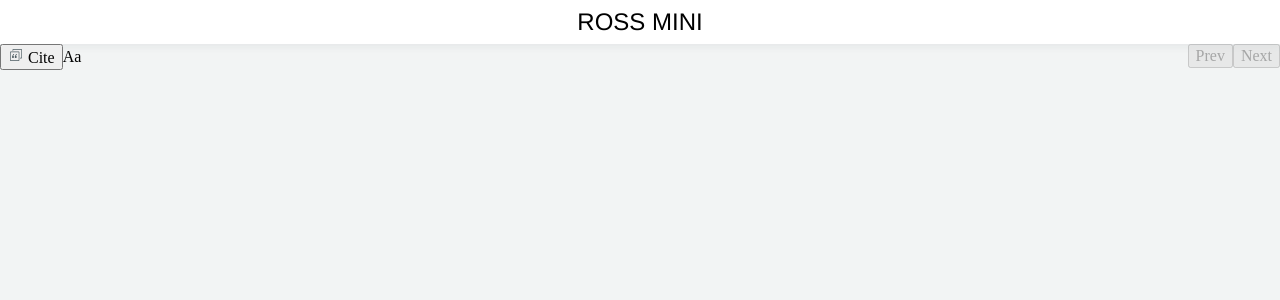
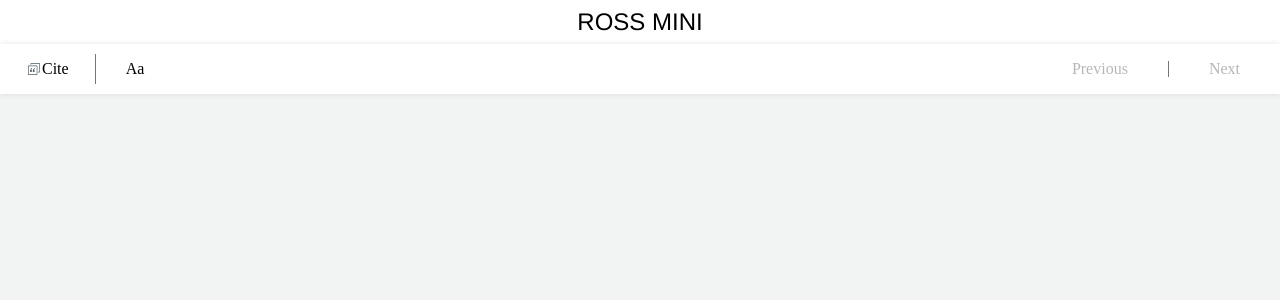
Before and after one commit to nickyiliwang/mike-ross, a React (Vite) app: page /doc/1 in a window 1280 px wide. Shown: the top 300 px of the page. Built offline with nearby package versions, Linux system fonts and the light colour scheme; no server answers.

Commit message:
working on single page css

```diff
--- a/src/components/DisplaySingleDoc.js
+++ b/src/components/DisplaySingleDoc.js
@@ -18,7 +18,7 @@ const DisplaySingleDoc = ({
   return (
     <div className="list-of-documents">
       <div onClick={handleOnClick} className="list-top-doc">
-        <h3>{shortTitle}</h3>
+        <h2>{shortTitle}</h2>
         <div className="meta-text">
           <p>{courtName}</p>
           <div className="vr"></div>
--- a/src/components/DisplaySinglePageDoc.js
+++ b/src/components/DisplaySinglePageDoc.js
@@ -17,18 +17,12 @@ const DisplaySinglePageDoc = ({
   };
 
   return (
-    <div className='single-page-content'>
+    <div className="single-page-content">
       <div className="single-top-doc">
         <p>{citation}</p>
         <h2>{isFullTitle ? title : shortTitle}</h2>
         <p>{courtName}</p>
         <p>{date}</p>
-      </div>
-
-      <div>
-        <button className="show-full-title" onClick={handleOnClick}>
-          {isFullTitle ? "Hide Full Title" : "Show Full Title"}
-        </button>
       </div>
 
       <div
@@ -38,6 +32,9 @@ const DisplaySinglePageDoc = ({
           fontFamily: `${fontFamilyValue}`
         }}
       >
+        <button className="show-full-title" onClick={handleOnClick}>
+          {isFullTitle ? "Hide Full Title" : "Show Full Title"}
+        </button>
         {passages.map((passage, i) => {
           return (
             <p key={i} className="single-passages-content">
--- a/src/components/dropdown/Dropdown.js
+++ b/src/components/Dropdown.js
@@ -1,5 +1,4 @@
 import React from "react";
-import "./dropdown.scss";
 
 const Dropdown = ({ setFontSizeValue, setFontFamilyValue }) => {
   const handleOnFontSizeChange = e => {
@@ -10,8 +9,7 @@ const Dropdown = ({ setFontSizeValue, setFontFamilyValue }) => {
   };
 
   return (
-    <div>
-      <div>
+      <div className="dropdown-button">
         <label className="dropdown">
           <div className="dd-button">Aa</div>
 
@@ -93,7 +91,6 @@ const Dropdown = ({ setFontSizeValue, setFontFamilyValue }) => {
           </ul>
         </label>
       </div>
-    </div>
   );
 };
 
--- a/src/pages/single-doc.js
+++ b/src/pages/single-doc.js
@@ -3,7 +3,7 @@ import { withRouter } from "react-router-dom";
 import axios from "axios";
 import DisplaySinglePageDoc from "../components/DisplaySinglePageDoc";
 import CitationButton from "../components/CitationButton";
-import Dropdown from "../components/dropdown/Dropdown";
+import Dropdown from "../components/Dropdown";
 
 const SingleDocPage = ({ history, searchResults }) => {
   // documents state
@@ -88,17 +88,21 @@ const SingleDocPage = ({ history, searchResults }) => {
   return (
     <div className="single-doc-page">
       <div className="user-controls">
-        <div className='left-controls'>
-          <CitationButton citation={currentDocData.citation} />
-          <Dropdown
-            setFontSizeValue={setFontSizeValue}
-            setFontFamilyValue={setFontFamilyValue}
-          />
+        <div className="left-controls">
+          <div className="citation-button">
+            <CitationButton citation={currentDocData.citation} />
+          </div>
+          <div className="vr"></div>
+            <Dropdown
+              setFontSizeValue={setFontSizeValue}
+              setFontFamilyValue={setFontFamilyValue}
+            />
         </div>
         <div className="navigate-results">
           <button disabled={disablePrev} onClick={handleOnClick} value="-">
-            Prev
+            Previous
           </button>
+          <div className="vr"></div>
           <button disabled={disableNext} onClick={handleOnClick} value="+">
             Next
           </button>
--- a/src/styles/all-results.scss
+++ b/src/styles/all-results.scss
@@ -16,13 +16,7 @@
   &:hover {
     cursor: pointer;
   }
-}
-/* heading text */
-h3 {
-  font-weight: bold;
-  font-size: 18px;
-  color: #1a1a1a;
-  margin: 4px;
+
 }
 
 .meta-text {
@@ -32,11 +26,6 @@ h3 {
     padding-right: 20px;
     font-size: 14px;
     color: #757575;
-  }
-
-  .vr {
-    border-left: 1px solid #757575;
-    height: 12px;
   }
 }
 
--- a/src/components/dropdown/dropdown.scss
+++ b/src/styles/dropdown.scss
@@ -6,10 +6,12 @@
 .dd-button {
   display: inline-block;
   cursor: pointer;
+  padding: 10px;
 }
 
 .dd-button:hover {
-  background-color: #eeeeee;
+  background-color: #dde5ea;
+  border-radius: 4px;
 }
 
 .dd-input {
@@ -26,6 +28,7 @@
   box-shadow: 0 0 6px 0 rgba(0, 0, 0, 0.1);
   background-color: #ffffff;
   list-style-type: none;
+  z-index: 999;
 }
 
 .dd-input + .dd-menu {
@@ -68,18 +71,16 @@
 }
 
 .helvetic-font {
-  font-family: 'Helvetica', 'Arial', sans-serif;
+  font-family: "Helvetica", "Arial", sans-serif;
 }
 
 .times-new-roman-font {
-  font-family: 'Times New Roman', Times, serif;
+  font-family: "Times New Roman", Times, serif;
 }
 
 .arial-font {
   font-family: Arial, Helvetica, sans-serif;
 }
-
-
 
 .dropdown-selected {
   background: #dde5ea;
--- a/src/styles/global.scss
+++ b/src/styles/global.scss
@@ -16,5 +16,33 @@ h1 {
   text-transform: uppercase;
 }
 
+/* heading text */
 h2 {
+  font-weight: bold;
+  font-size: 18px;
+  color: #1a1a1a;
+  margin: 4px;
 }
+
+// vertical
+.vr {
+  border-left: 1px solid #757575;
+  height: 12px;
+}
+
+button {
+  border: none;
+  background: #ffffff;
+  cursor: pointer;
+  &:hover {
+    background: #dde5ea;
+    border-radius: 4px;
+  }
+}
+button[disabled],
+input[disabled] {
+  cursor: default;
+  &:hover {
+    background: none;
+  }
+}
--- a/src/styles/single-doc.scss
+++ b/src/styles/single-doc.scss
@@ -1,31 +1,56 @@
-.single-doc-page {
-}
-
 .user-controls {
   display: flex;
   justify-content: space-between;
+  background: #ffffff;
+  box-shadow: 0 0 6px 0 rgba(0, 0, 0, 0.1);
+  padding: 10px 0;
 
   .left-controls {
     display: flex;
     align-items: center;
+
+    .citation-button,
+    .dropdown-button,
+    .vr {
+      height: 30px;
+      margin-left: 20px;
+    }
+
+    .citation-button button {
+      height: 30px;
+      display: flex;
+      align-items: center;
+      border: none;
+      background: #ffffff;
+
+      &:hover {
+        background: #dde5ea;
+        border-radius: 4px;
+      }
+    }
+
+    .dropdown-button {
+      display: flex;
+      align-items: center;
+    }
   }
 
   .navigate-results {
+    display: flex;
+    align-items: center;
+
+    & * {
+      margin-right: 20px;
+    }
+
+    button {
+      padding: 5px 20px;
+    }
   }
-}
 
-.single .title {
-  font-size: 18px;
-  color: #1a1a1a;
-}
-.single .metadata {
-  font-size: 12px;
-  color: #757575;
-}
-
-.single .passage {
-  font-size: 16px;
-  color: #1a1a1a;
+  .vr {
+    height: 16px;
+  }
 }
 
 .single-top-doc {
@@ -51,15 +76,23 @@
 .single-page-content {
   background: #ffffff;
   border-radius: 8px;
+}
 
+.single-passages {
   position: relative;
-
   .show-full-title {
-    top: -10px;
+    border: 1px solid #dde5ea;
+    padding: 5px 40px;
+    border-radius: 50px;
+    top: -35px;
     position: absolute;
     margin-left: auto;
     margin-right: auto;
     left: 0;
     right: 0;
+
+    &:focus {
+      outline: none;
+    }
   }
 }
--- a/src/styles/styles.scss
+++ b/src/styles/styles.scss
@@ -3,6 +3,7 @@
 @import "global.scss";
 @import "loading.scss";
 @import "header.scss";
+@import "dropdown.scss";
 @import "search.scss";
 @import "all-results.scss";
 @import "single-doc.scss";
```
